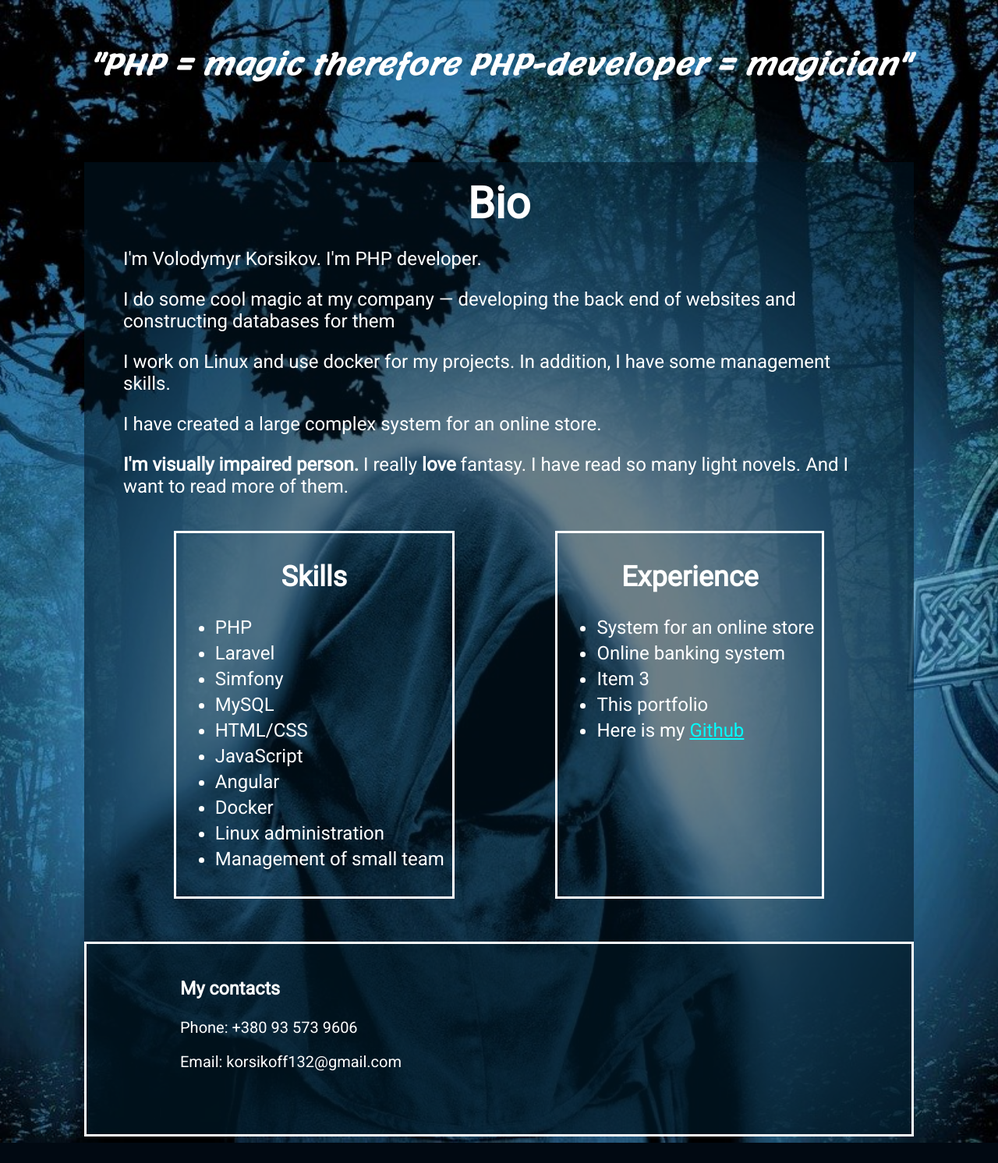
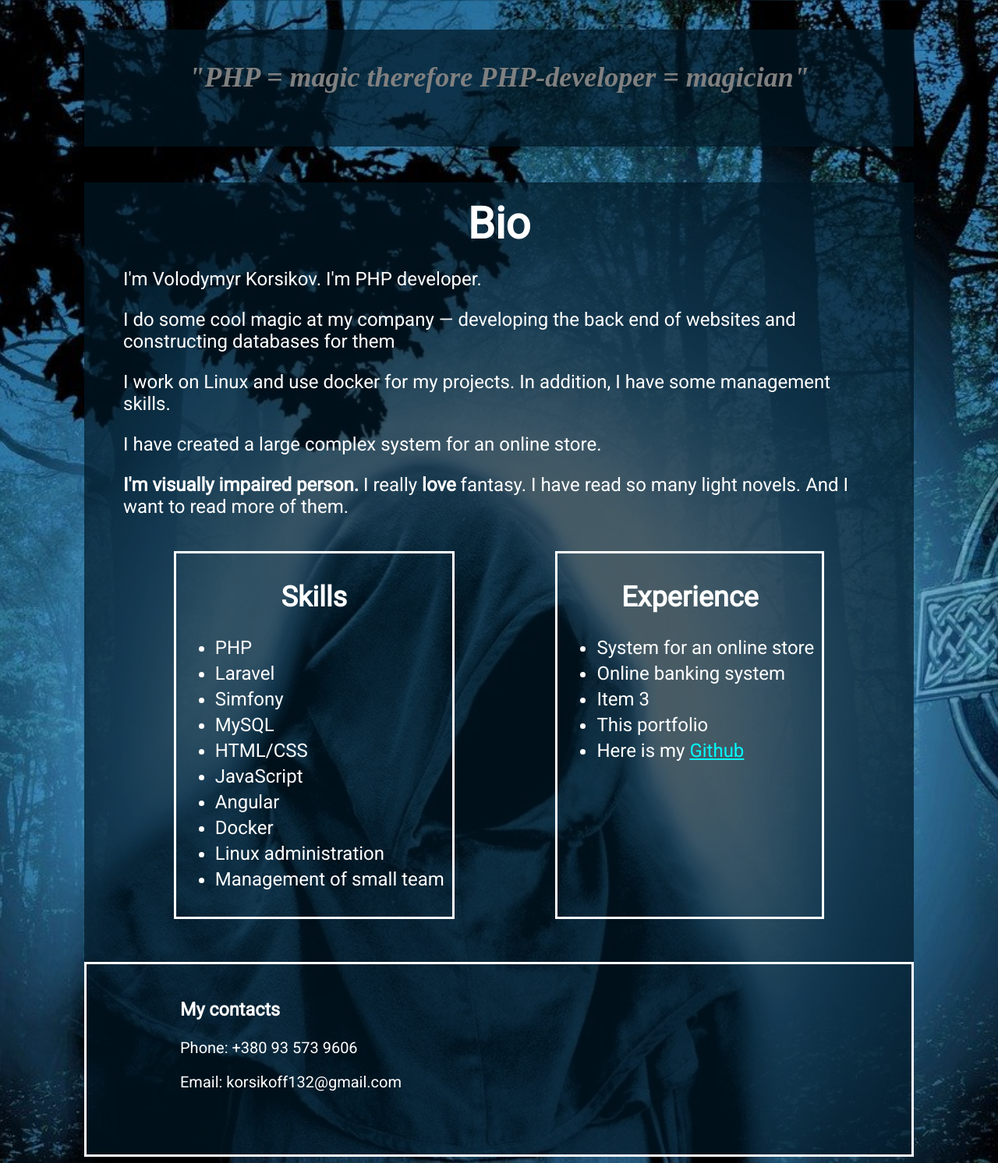
Before and after one commit to BlindDev-cloud/PHP-basic-hometasks, a PHP site: page / in a window 1280 px wide. Shown: the whole page at 78% size. Before the commit the page ends 1466 px from the top, so only its background shows below. Run offline with PHP 8.4, Linux system fonts and the light colour scheme; some web fonts are replaced.

Commit message:
Update task #03

```diff
--- a/task_02/css/style.css
+++ b/task_02/css/style.css
@@ -4,18 +4,21 @@ body {
     background-image: url("../images/magician.jpg");
     background-size: cover;
     background-position: center;
+    padding-top: 30px;
 }
 
 h1, h2, h3, p ,ul, .logo {
     color: white;
 }
 
+header, main, footer{
+    background-color: rgba(0, 23, 37, 0.70);
+}
+
 header {
     box-sizing: border-box;
     height: 150px;
-    margin: 0 100px 50px 100px;
-    background-color: transparent;
-    font-family: Lemonada;
+    margin: 0 100px 0 100px;
 }
 
 .logo {
@@ -23,6 +26,7 @@ header {
     font-size: 36px;
     text-align: center;
     padding: 40px 0;
+    color: gray;
 }
 
 main {
@@ -30,7 +34,6 @@ main {
     height: 1000px;
     margin: 0 100px 0 100px;
     padding: 0 50px 0 50px;
-    background-color: rgba(0, 23, 37, 0.55);
     font-family: Roboto;
 }
 
@@ -81,7 +84,6 @@ footer {
     margin: 0 100px;
     padding: 20px 50px 20px 120px;
     border: 3px solid white;
-    background-color: rgba(0, 23, 37, 0.75);
     font-family: Roboto;
     font-size: 20px;
 }
```
